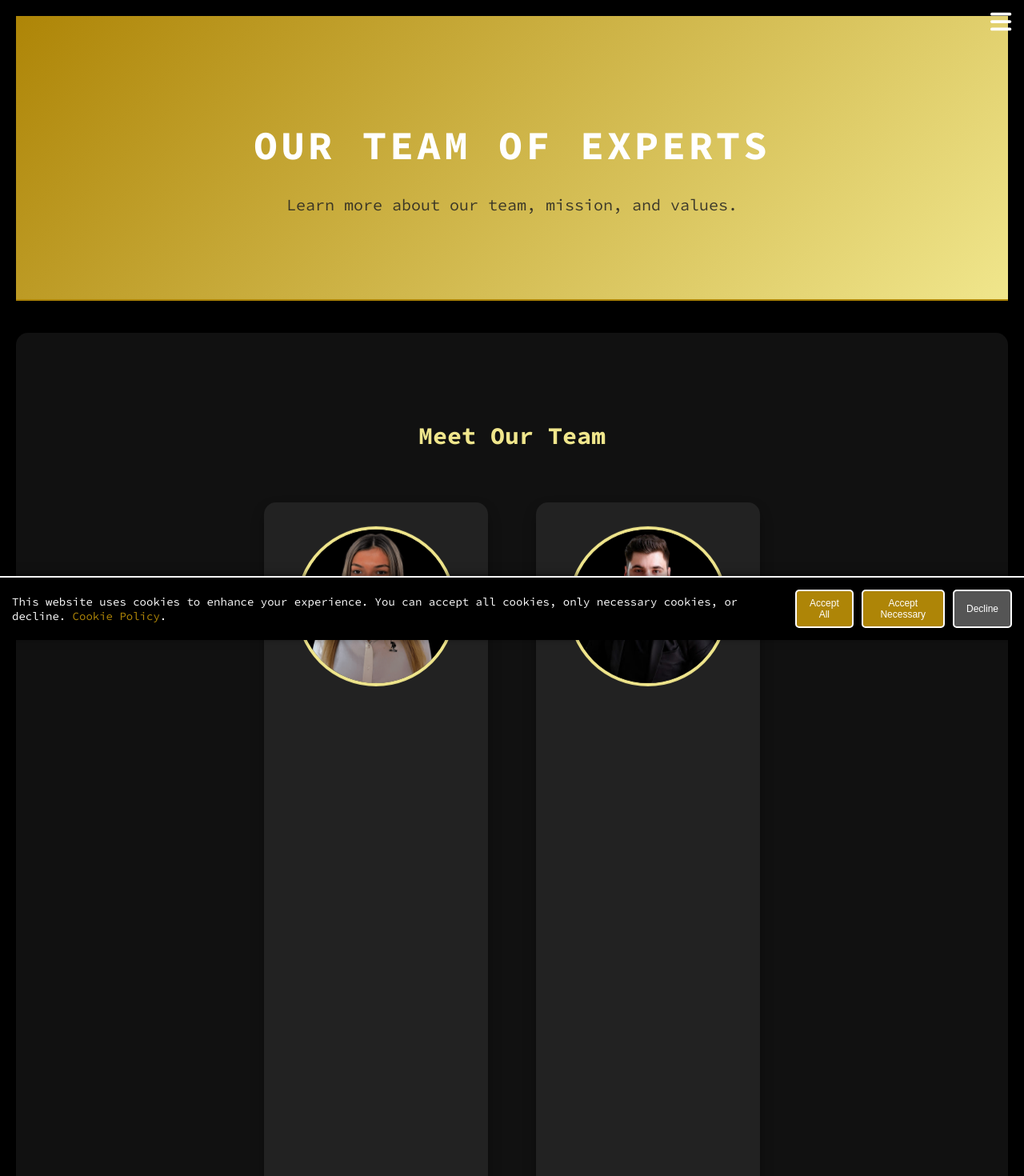
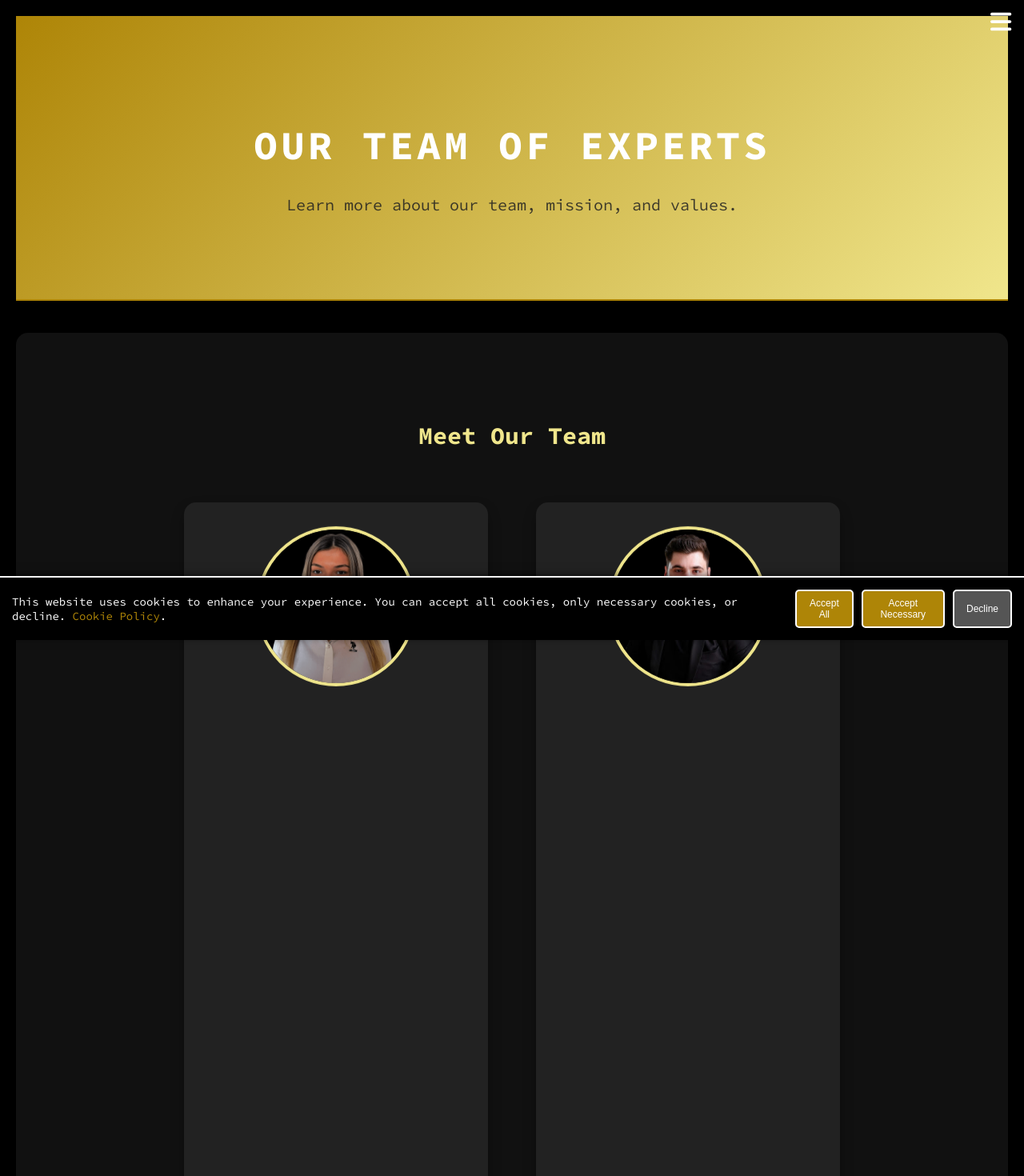
Before and after one commit to andreeanafornita/WebBlackBox, a React (Create React App) app: page /aboutus in a window 1280 px wide. Shown: the top 1470 px of the page at 80% size. Built offline with nearby package versions, Linux system fonts and the light colour scheme.

Commit message:
am modificat about us sa nu mai apara team memebers asa ingusti

```diff
--- a/src/styles/AboutUs.css
+++ b/src/styles/AboutUs.css
@@ -82,7 +82,7 @@ to {
     padding: 40px;
     border-radius: 15px;
     text-align: center;
-    width: 280px;
+    width: 380px;
     transition: transform 0.3s ease, box-shadow 0.3s ease;
     color: white;
     box-shadow: 0 8px 16px rgba(0, 0, 0, 0.3);
```
